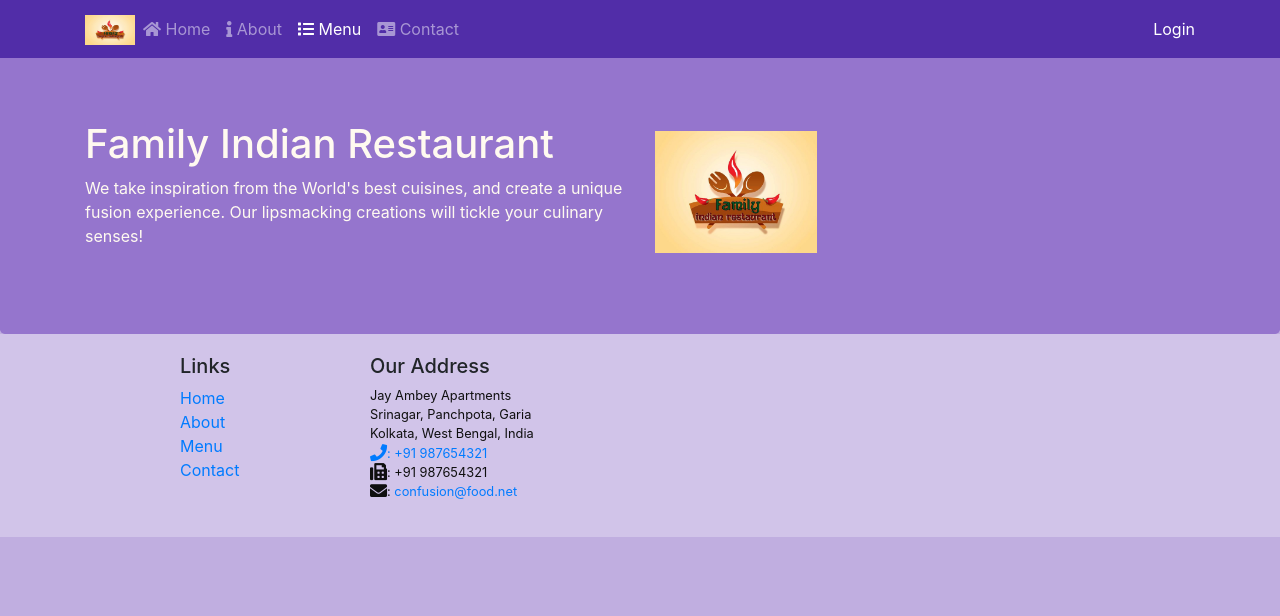
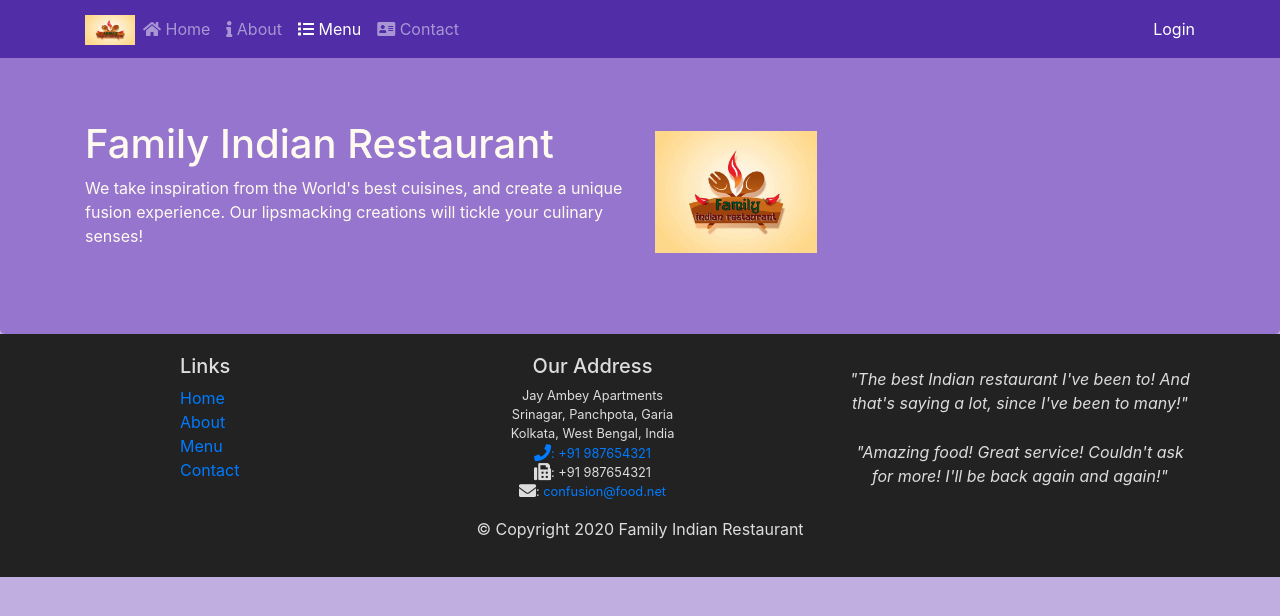
Before and after one commit to Rkgorai/django_restaurant, a Django app: page /menu/ in a window 1280 px wide. Shown: the top 616 px of the page. Run offline with Django 3.2, Linux system fonts and the light colour scheme; some libraries are stand-ins or nearby versions.

Commit message:
Changes in Footer

```diff
--- a/restaurant_app/static/css/style.css
+++ b/restaurant_app/static/css/style.css
@@ -13,9 +13,11 @@ body {
   min-height: 400px; }
 
 .footer {
-  background-color: #D1C4E9;
+  background-color: #222222;
   margin: 0px auto;
-  padding: 20px 0px; }
+  padding: 20px 0px;
+  color: #ddd;
+}
 
 #header {
   margin: 0px auto;
@@ -158,3 +160,17 @@ body {
   color: #fff;
   opacity: .8;
 }
+
+address {
+  color: #ddd;
+}
+
+#testimonials {
+  font-style: italic;
+}
+#testimonials p:nth-child(2) {
+  margin-top: 25px;
+}
+#address {
+  text-align: center;
+}
--- a/restaurant_app/templates/menu.html
+++ b/restaurant_app/templates/menu.html
@@ -55,14 +55,14 @@
                 <div class="col-4 offset-1 col-sm-2">
                     <h5>Links</h5>
                     <ul class="list-unstyled">
-                        <li><a href="/index/">Home</a></li>
+                        <li><a href="#">Home</a></li>
                         <li><a href="/about/">About</a></li>
-                        <li><a href="#">Menu</a></li>
+                        <li><a href="/menu/">Menu</a></li>
                         <li><a href="/contact/">Contact</a></li>
                     </ul>
                 </div>
 
-                <div class="col-7 col-sm-5">
+                <div class="col-7 col-sm-5" id="address">
                     <h5>Our Address</h5>
                     <address>
                         Jay Ambey Apartments<br>
@@ -74,7 +74,20 @@
                     </address>
                 </div>
 
+                <div class="col-12 col-sm-4 align-self-center">
+                    <div class="text-center" id="testimonials">
+                        <p>"The best Indian restaurant I've been to! And that's saying a lot, since I've been to many!"</p>
+                        <p>"Amazing food! Great service! Couldn't ask for more! I'll be back again and again!"</p>
+                    </div>
+                </div>
+
             </div>
+            <div class="row justify-content-center">
+                <div class="col-auto">
+                    <p>© Copyright 2020 Family Indian Restaurant</p>
+                </div>
+           </div>
+        </div>
         </div>
     </footer>
 
```
Also changed, not shown: restaurant_app/templates/aboutus.html (+16 -3 lines), restaurant_app/templates/contactus.html (+16 -3 lines), restaurant_app/templates/index.html (+14 -1 lines).
